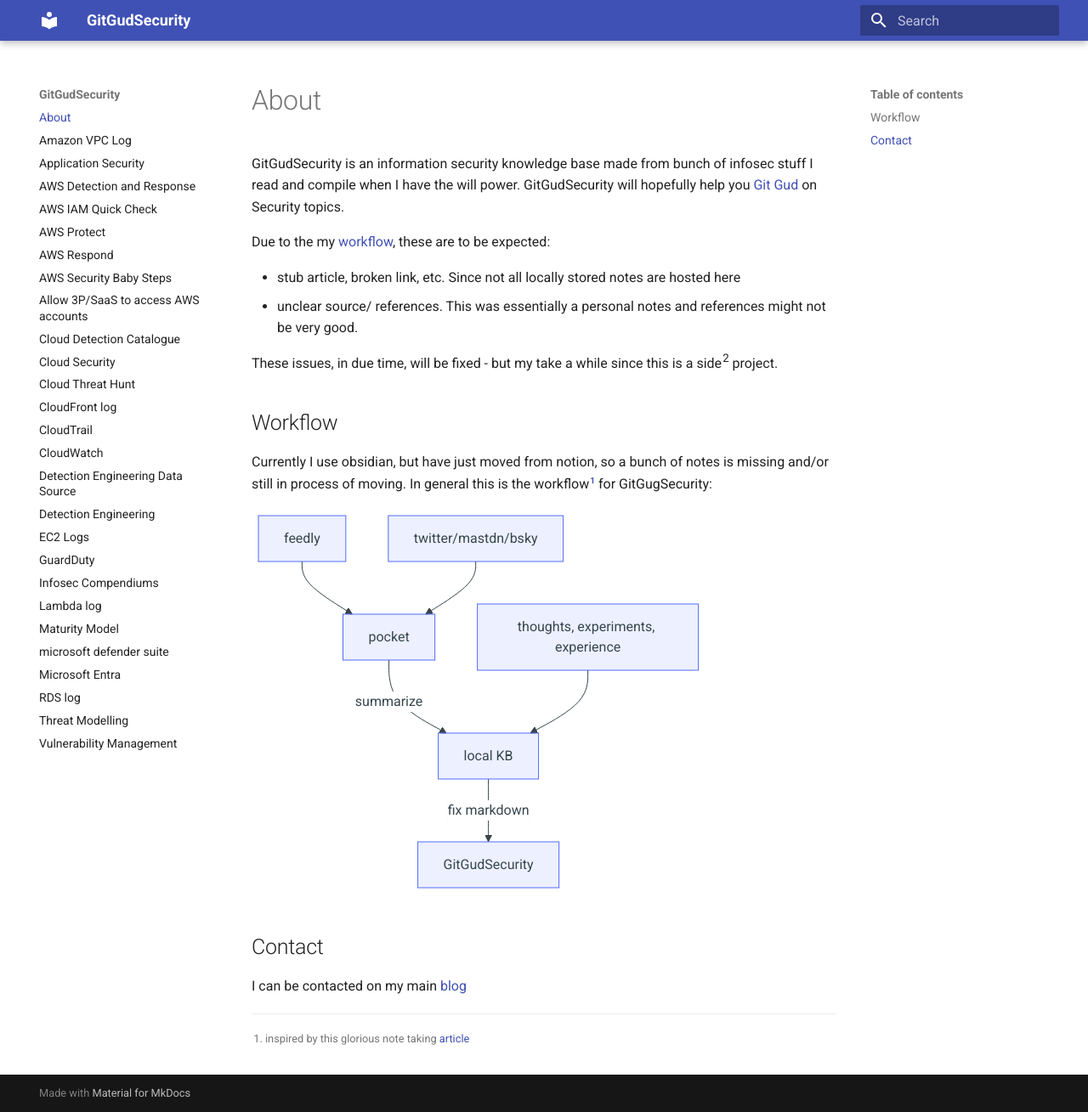
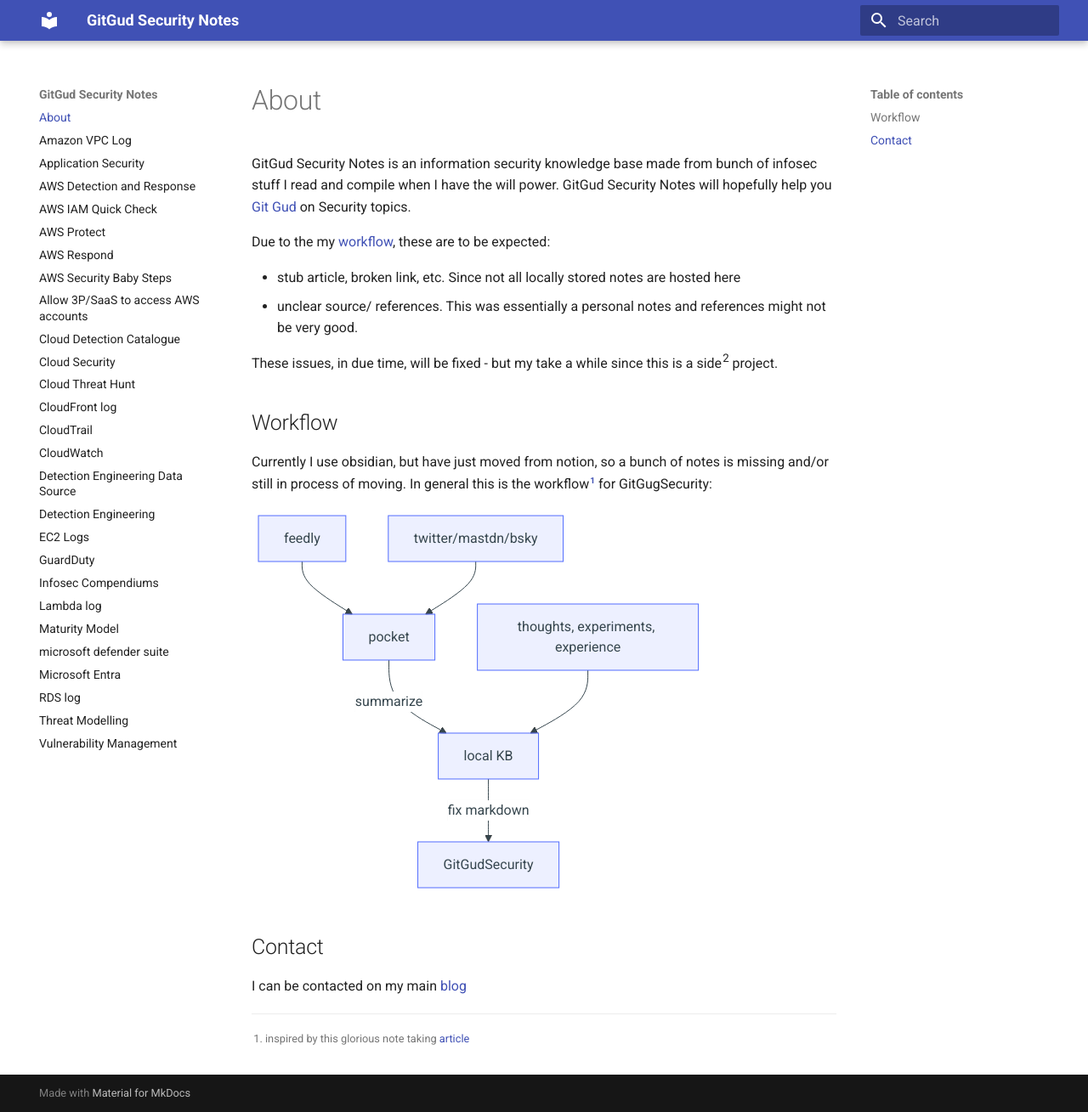
Before and after one commit to aldosimon/GitGudSecurity, an MkDocs documentation site: the page built from docs/index.md, in a window 1280 px wide and 1309 px high. Shown: the whole window at 85% size. Built offline with MkDocs 1.6.1 and Material for MkDocs 9.7.7, drawn with Linux system fonts in a browser that asks for light colours.

Commit message:
editing name to gitgud security notes

```diff
--- a/docs/index.md
+++ b/docs/index.md
@@ -1,5 +1,5 @@
 # About
-GitGudSecurity is an information security knowledge base made from bunch of infosec stuff I read and compile when I have the will power. GitGudSecurity will hopefully help you [Git Gud](https://www.dictionary.com/e/slang/git-gud/) on Security topics.
+GitGud Security Notes is an information security knowledge base made from bunch of infosec stuff I read and compile when I have the will power. GitGud Security Notes will hopefully help you [Git Gud](https://www.dictionary.com/e/slang/git-gud/) on Security topics.
 
 Due to the my [workflow](#workflow), these are to be expected:
 
--- a/mkdocs.yml
+++ b/mkdocs.yml
@@ -1,5 +1,5 @@
-site_name: GitGudSecurity
-site_url: https://aldosimon.github.io/gitgudsecurity/
+site_name: GitGud Security Notes
+site_url: https://notes.aldosimon.com
 theme:
   name: material
 
```
